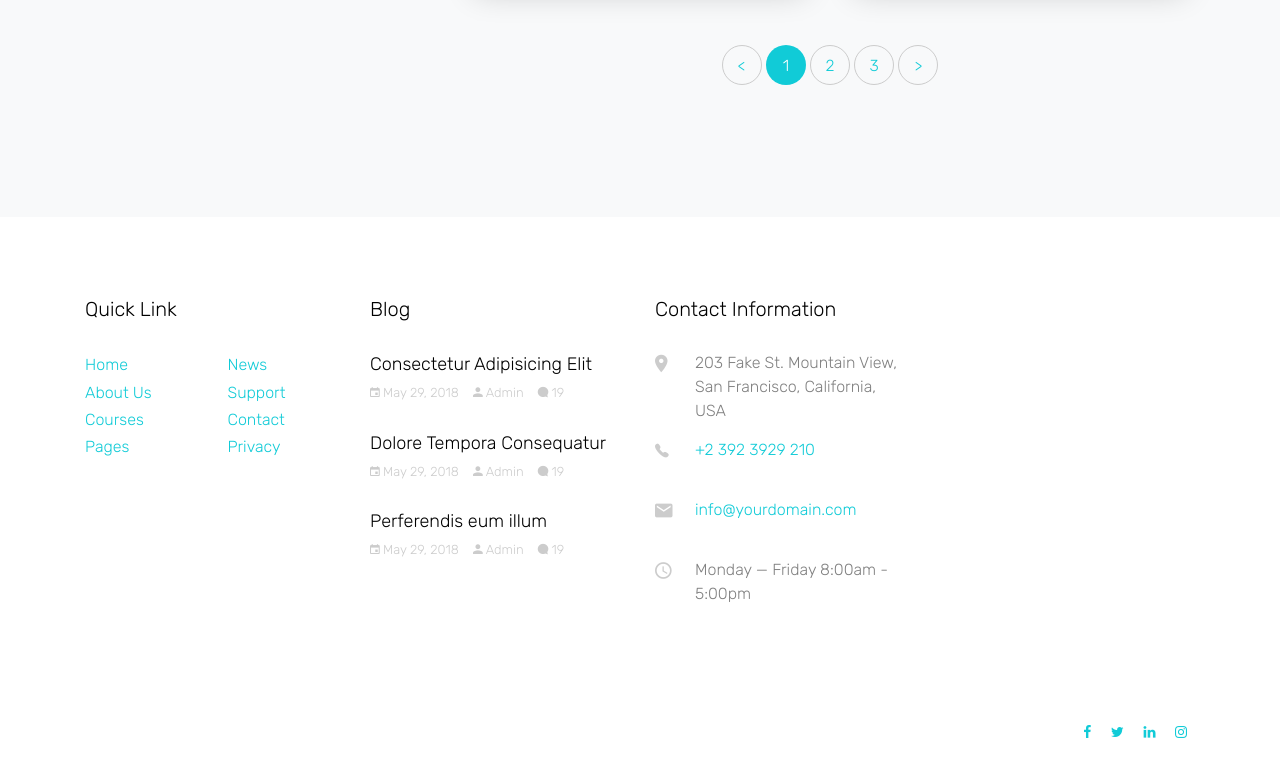
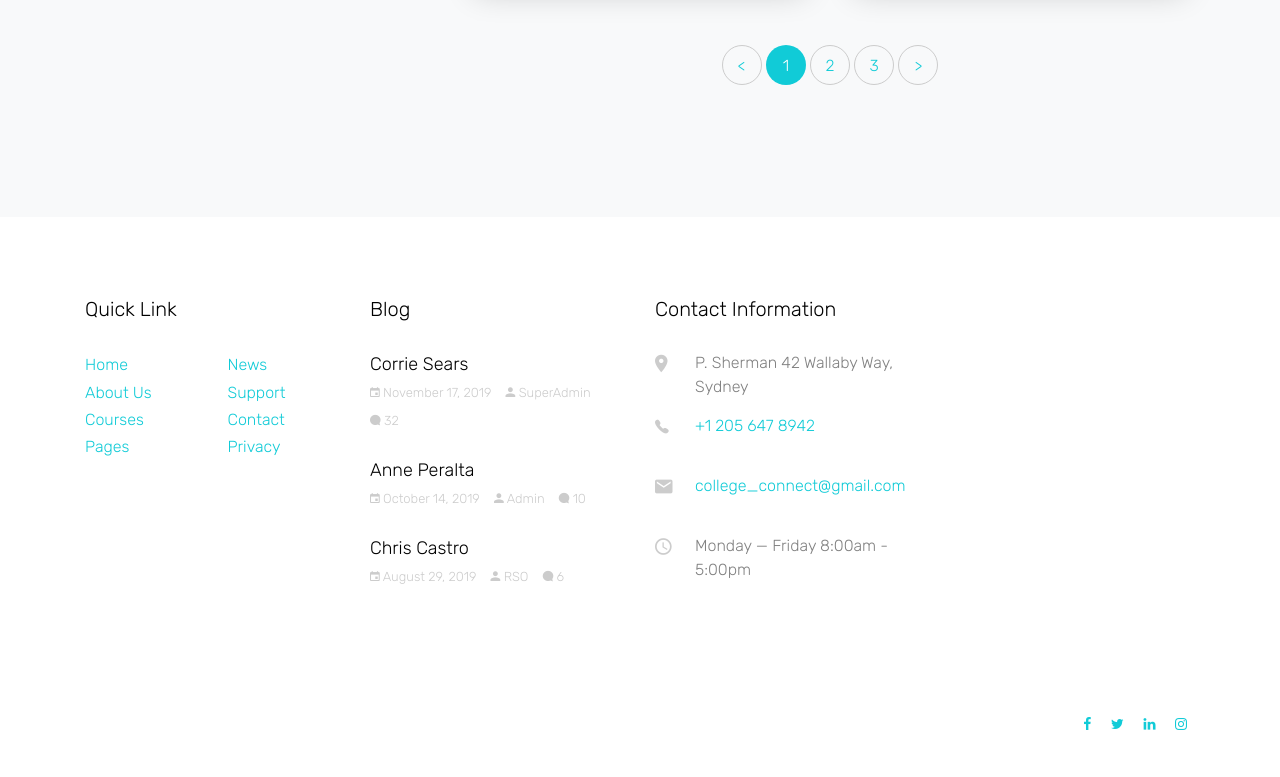
Before and after one commit to Danielle504/CollegeConnect, a plain HTML site: page Web Server 2/university/dashboard.html in a window 1280 px wide. Shown: the part 2955-3732 px from the top of the page. Drawn offline with Linux system fonts and the light colour scheme; files whose address does not match are found by name.

Commit message:
Update dashboard.html

```diff
--- a/Web Server 2/university/dashboard.html
+++ b/Web Server 2/university/dashboard.html
@@ -353,31 +353,31 @@
             <h3 class="heading">Blog</h3>
             <div class="block-21 d-flex mb-4">
               <div class="text">
-                <h3 class="heading mb-0"><a href="#">Consectetur Adipisicing Elit</a></h3>
+                <h3 class="heading mb-0"><a href="#">Corrie Sears</a></h3>
                 <div class="meta">
-                  <div><a href="#"><span class="ion-android-calendar"></span> May 29, 2018</a></div>
-                  <div><a href="#"><span class="ion-android-person"></span> Admin</a></div>
-                  <div><a href="#"><span class="ion-chatbubble"></span> 19</a></div>
+                  <div><a href="#"><span class="ion-android-calendar"></span> November 17, 2019</a></div>
+                  <div><a href="#"><span class="ion-android-person"></span> SuperAdmin</a></div>
+                  <div><a href="#"><span class="ion-chatbubble"></span> 32</a></div>
                 </div>
               </div>
             </div>
             <div class="block-21 d-flex mb-4">
               <div class="text">
-                <h3 class="heading mb-0"><a href="#">Dolore Tempora Consequatur</a></h3>
+                <h3 class="heading mb-0"><a href="#">Anne Peralta</a></h3>
                 <div class="meta">
-                  <div><a href="#"><span class="ion-android-calendar"></span> May 29, 2018</a></div>
+                  <div><a href="#"><span class="ion-android-calendar"></span> October 14, 2019</a></div>
                   <div><a href="#"><span class="ion-android-person"></span> Admin</a></div>
-                  <div><a href="#"><span class="ion-chatbubble"></span> 19</a></div>
+                  <div><a href="#"><span class="ion-chatbubble"></span> 10</a></div>
                 </div>
               </div>
             </div>
             <div class="block-21 d-flex mb-4">
               <div class="text">
-                <h3 class="heading mb-0"><a href="#">Perferendis eum illum</a></h3>
+                <h3 class="heading mb-0"><a href="#">Chris Castro</a></h3>
                 <div class="meta">
-                  <div><a href="#"><span class="ion-android-calendar"></span> May 29, 2018</a></div>
-                  <div><a href="#"><span class="ion-android-person"></span> Admin</a></div>
-                  <div><a href="#"><span class="ion-chatbubble"></span> 19</a></div>
+                  <div><a href="#"><span class="ion-android-calendar"></span> August 29, 2019</a></div>
+                  <div><a href="#"><span class="ion-android-person"></span> RSO</a></div>
+                  <div><a href="#"><span class="ion-chatbubble"></span> 6</a></div>
                 </div>
               </div>
             </div>
@@ -386,9 +386,10 @@
             <h3 class="heading">Contact Information</h3>
             <div class="block-23">
               <ul>
-                <li><span class="icon ion-android-pin"></span><span class="text">203 Fake St. Mountain View, San Francisco, California, USA</span></li>
-                <li><a href="#"><span class="icon ion-ios-telephone"></span><span class="text">+2 392 3929 210</span></a></li>
-                <li><a href="#"><span class="icon ion-android-mail"></span><span class="text">info@yourdomain.com</span></a></li>
+                <li><span class="icon ion-android-pin"></span><span class="text">P. Sherman 42 Wallaby Way, Sydney</span></li>
+                <li><a href="#"><span class="icon ion-ios-telephone"></span><span class="text">+1 205 647 8942</span></a></li>
+                <li><a href="#"><span class="icon ion-android-mail"></span><span class="text">college_connect@gmail.com</span></a>
+                </li>
                 <li><span class="icon ion-android-time"></span><span class="text">Monday &mdash; Friday 8:00am - 5:00pm</span></li>
               </ul>
             </div>
```
